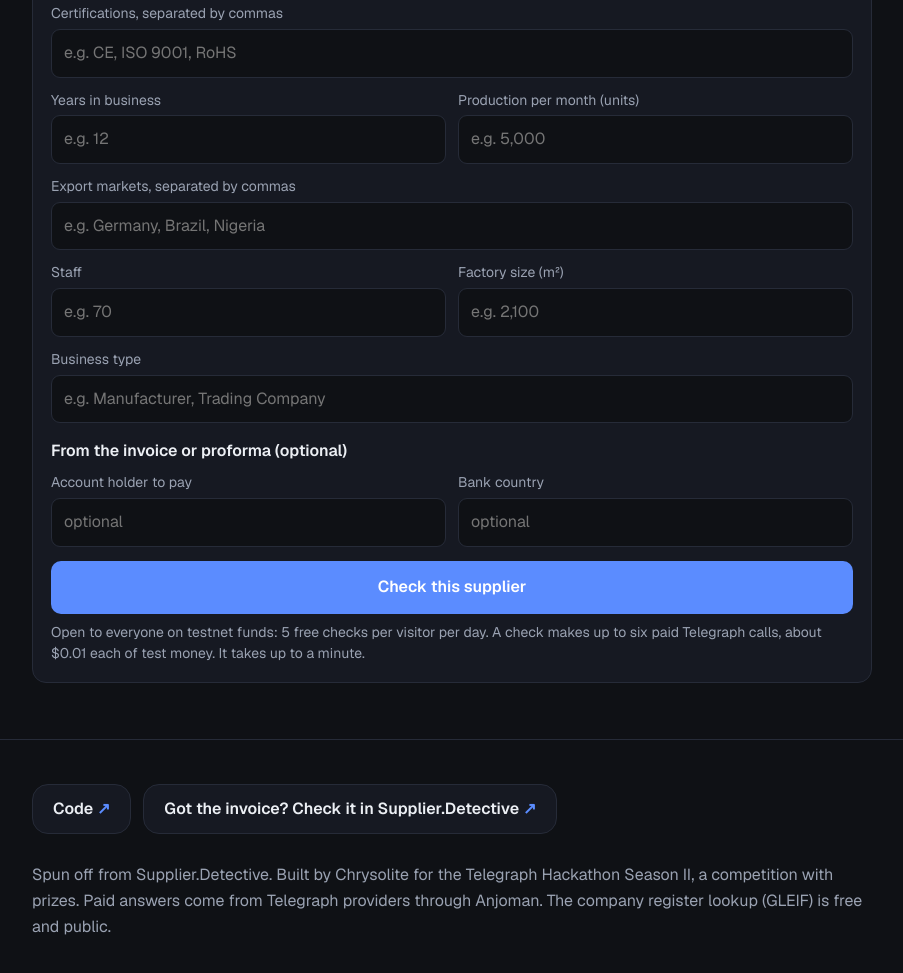
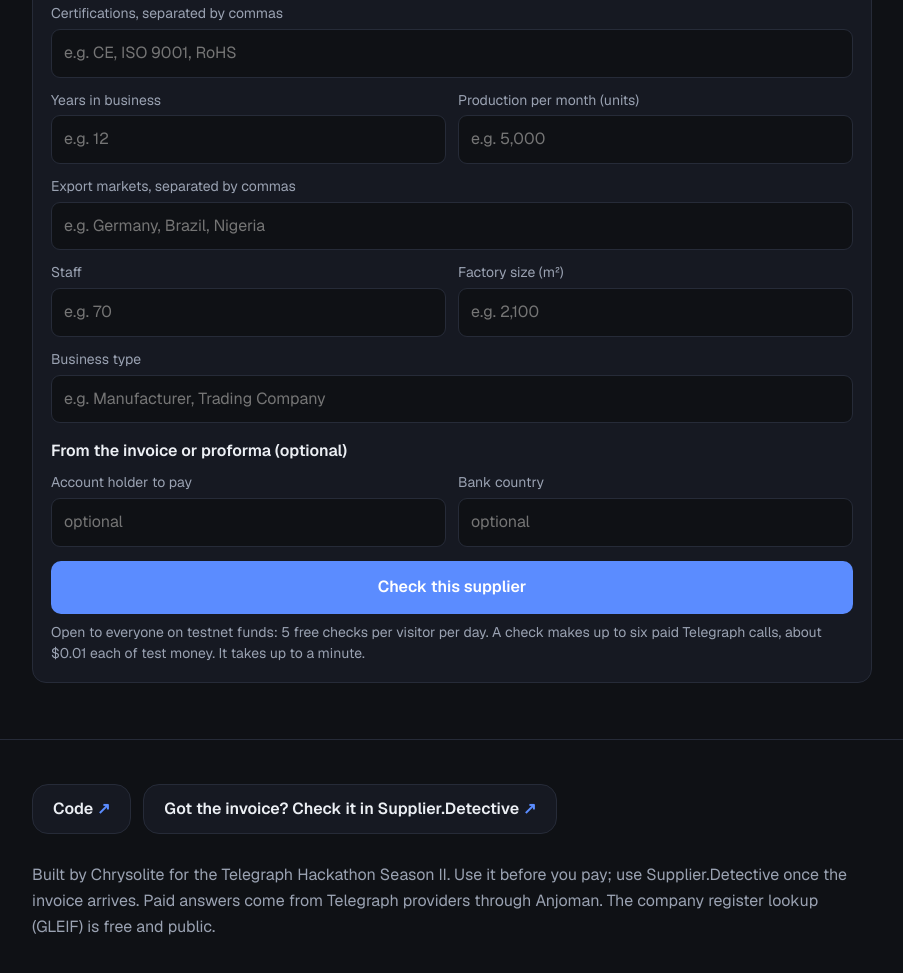
Before and after one commit to investor567768/supplier-buyer-check, a website: page index.html in a window 1280 px wide. Shown: the part 2048-3021 px from the top of the page, without its empty margins (188-1091 px from the left). Drawn offline with nearby package versions, Linux system fonts and the light colour scheme.

Commit message:
README: explain what we built, why Telegraph, how it complements Supplier.Detective; footer wording

```diff
--- a/index.html
+++ b/index.html
@@ -297,7 +297,7 @@ textarea.mono{font-size:14px}
     <a href="https://github.com/investor567768/supplier-buyer-check">Code&nbsp;<span>↗</span></a>
     <a href="https://telegraph-supplier-detective.vercel.app/">Got the invoice? Check it in Supplier.Detective&nbsp;<span>↗</span></a>
   </div>
-  <p>Spun off from Supplier.Detective. Built by Chrysolite for the Telegraph Hackathon Season II, a competition with prizes. Paid answers come from Telegraph providers through Anjoman. The company register lookup (GLEIF) is free and public.</p>
+  <p>Built by Chrysolite for the Telegraph Hackathon Season II. Use it before you pay; use Supplier.Detective once the invoice arrives. Paid answers come from Telegraph providers through Anjoman. The company register lookup (GLEIF) is free and public.</p>
 </div></footer>
 
 <script>
```
Also changed, not shown: README.md.
